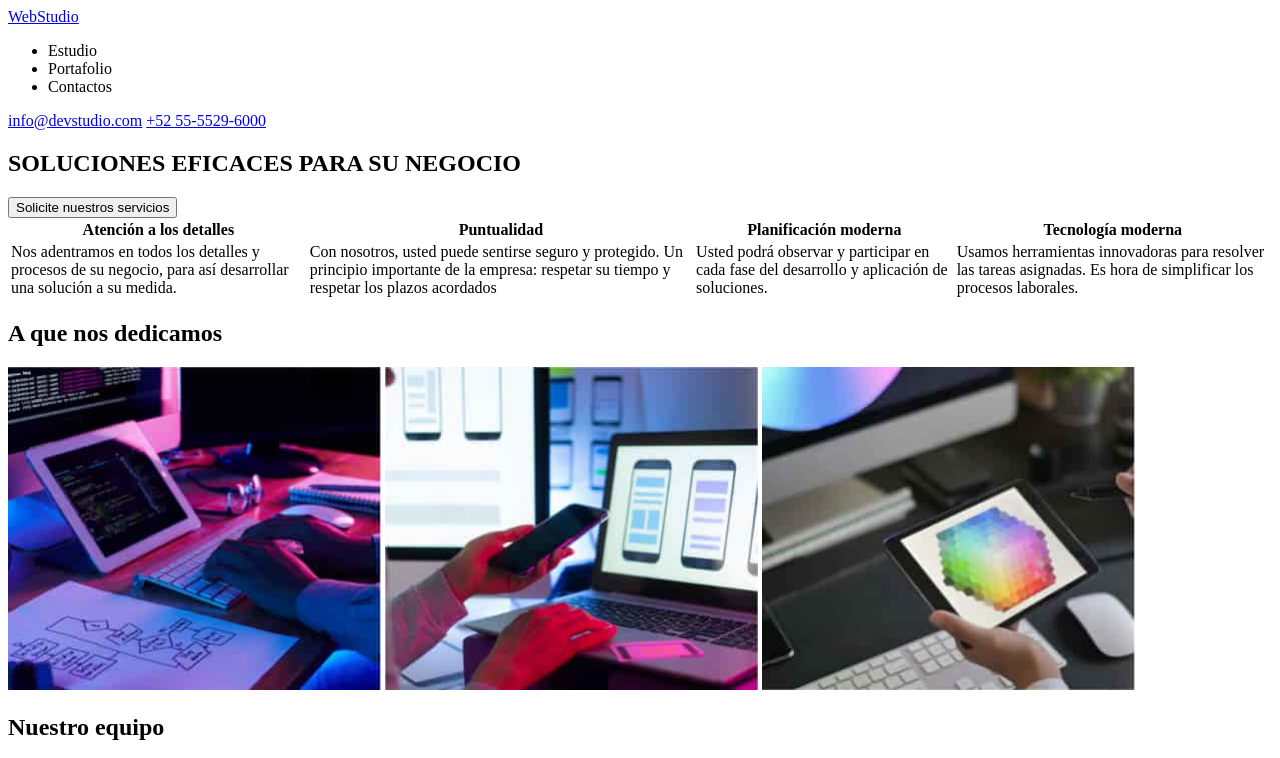
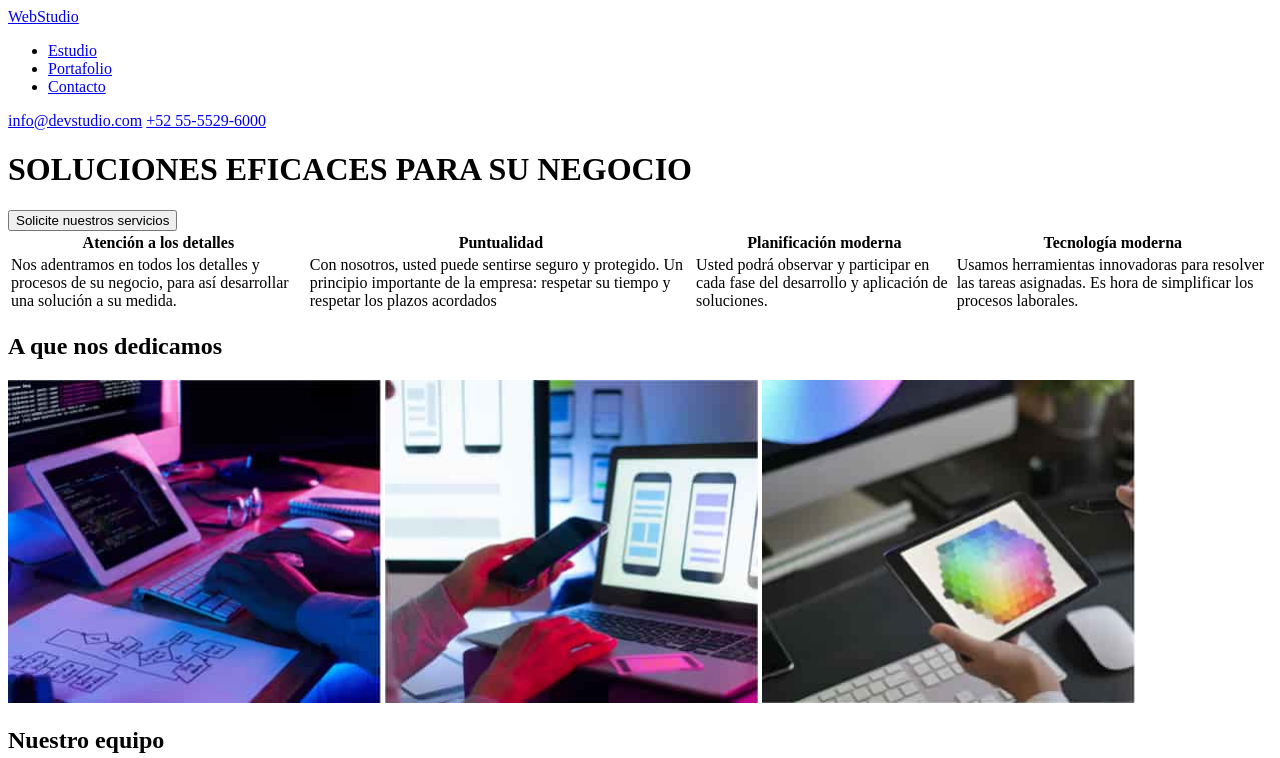
Before and after one commit to DayannaMv/goit-markup-hw-01, a plain HTML site: page index.html in a window 1280 px wide. Shown: the top 758 px of the page. Drawn offline with Linux system fonts and the light colour scheme.

Commit message:
Update 5

```diff
--- a/index.html
+++ b/index.html
@@ -11,27 +11,29 @@
       <a href="/">WebStudio</a>
       <nav>
         <ul>
-          <li href="/">Estudio</li>
-          <li href="/">Portafolio</li>
-          <li href="/">Contactos</li>
+          <li><a href="/">Estudio</a></li>
+          <li><a href="/">Portafolio</a></li>
+          <li><a href="/">Contacto</a></li>
         </ul>
       </nav>
       <a href="mailto:info@devstudio.com">info@devstudio.com</a>
       <a href="tel:+525555296000">+52 55-5529-6000</a>
     </header>
     <main>
-      <section>
       <h1>SOLUCIONES EFICACES PARA SU NEGOCIO</h1>
       <button type="button">Solicite nuestros servicios</button>
-      </section>
+
       <section>
         <table>
+          <thead>
             <tr>
               <th>Atención a los detalles</th>
               <th>Puntualidad</th>
               <th>Planificación moderna</th>
               <th>Tecnología moderna</th>
             </tr>
+          </thead>
+          <tbody>
           <tr>
             <td>
               Nos adentramos en todos los detalles y procesos de su negocio,
@@ -51,51 +53,52 @@
               asignadas. Es hora de simplificar los procesos laborales.
             </td>
           </tr>
+        </tbody>
         </table>
       </section>
       <section>
         <h2>A que nos dedicamos</h2>
       </section>
       <img
-        src="images/Image 1.jpg"
+        src="images/image1.jpg"
         alt="persona escribiendo código html"
-        width="373.16"
-        height="323.7"
+        width="373"
+        height="323"
       />
       <img
-        src="images/Image 2.jpg"
+        src="images/image2.jpg"
         alt="persona en un celular"
-        width="373.16"
-        height="323.7"
+        width="373"
+        height="323"
       />
       <img
-        src="images/image 3.jpg"
+        src="images/image3.jpg"
         alt="persona con una imagen de tabla de colores"
-        width="373.16"
-        height="323.7"
+        width="373"
+        height="323"
       />
       <section>
         <h2>Nuestro equipo</h2>
         <img
-          src="images/Man 1.jpg"
+          src="images/man1.jpg"
           alt="hombre desarrollador de productos"
           width="270"
           height="260"
         />
         <img
-          src="images/Girl 2.jpg"
+          src="images/girl2.jpg"
           alt="mujer desarroladora frontend"
           width="270"
           height="260"
         />
         <img
-          src="images/Man 3.jpg"
+          src="images/man3.jpg"
           alt="hombre de marketing"
           width="270"
           height="260"
         />
         <img
-          src="images/Man 4.jpg"
+          src="images/man4.jpg"
           alt="hombre desarrollador iu"
           width="270"
           height="260"
@@ -110,9 +113,7 @@
       </address>
       <address>
         <a href="mailto:info@example.com">info@example.com</a>
-      </address>
-      <address>
-        <a href="tel:+52 55 5529 6000">+52 55 5529 6000</a>
+        <a href="tel:+525555296000">+52 55 5529 6000</a>
       </address>
     </footer>
   </body>
```
Also changed, not shown: images/girl2.jpg (renamed from images/Girl 2.jpg), images/image1.jpg (renamed from images/Image 1.jpg), images/image2.jpg (renamed from images/Image 2.jpg), images/image3.jpg (renamed from images/image 3.jpg), images/man1.jpg (renamed from images/Man 1.jpg), images/man3.jpg (renamed from images/Man 3.jpg), images/man4.jpg (renamed from images/Man 4.jpg). Lines whose indentation alone changed are shown as unchanged.
